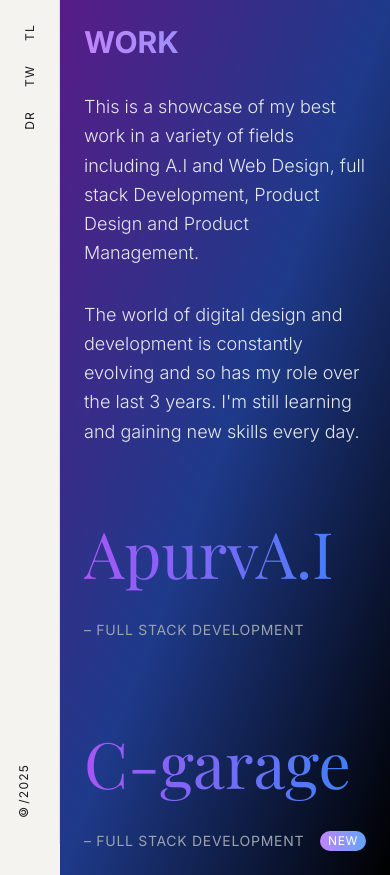
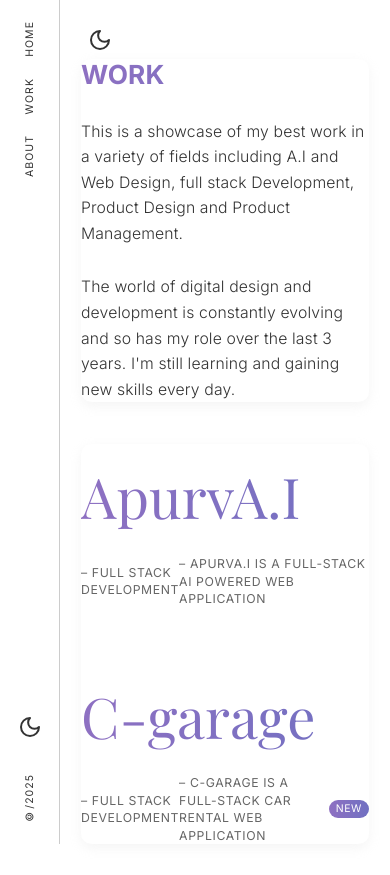
Before and after one commit to harshdev2909/wrapper, a Next.js app: page /work in a window 390 px wide. Built offline with nearby package versions, Linux system fonts and the light colour scheme; a web font is replaced by a local one.

Commit message:
ui enhancement

```diff
--- /dev/null
+++ b/app/ThemeToggle.tsx
@@ -0,0 +1,39 @@
+"use client";
+import { useState, useEffect } from "react";
+import { Moon, Sun } from "lucide-react";
+
+export default function ThemeToggle() {
+  const [theme, setTheme] = useState<"light" | "dark">("light");
+
+  useEffect(() => {
+    const savedTheme = localStorage.getItem("theme") as "light" | "dark" | null;
+    if (savedTheme) {
+      console.log("Applying saved theme:", savedTheme);
+      setTheme(savedTheme);
+      document.documentElement.classList.toggle("dark", savedTheme === "dark");
+    } else {
+      const prefersDark = window.matchMedia("(prefers-color-scheme: dark)").matches;
+      console.log("Applying system preference:", prefersDark ? "dark" : "light");
+      setTheme(prefersDark ? "dark" : "light");
+      document.documentElement.classList.toggle("dark", prefersDark);
+    }
+  }, []);
+
+  const toggleTheme = () => {
+    const newTheme = theme === "light" ? "dark" : "light";
+    console.log("Toggling to theme:", newTheme);
+    setTheme(newTheme);
+    localStorage.setItem("theme", newTheme);
+    document.documentElement.classList.toggle("dark", newTheme === "dark");
+  };
+
+  return (
+    <button
+      onClick={toggleTheme}
+      className="theme-toggle"
+      aria-label="Toggle theme"
+    >
+      {theme === "light" ? <Moon size={24} /> : <Sun size={24} />}
+    </button>
+  );
+}
--- a/app/about/page.tsx
+++ b/app/about/page.tsx
@@ -11,7 +11,6 @@ gsap.registerPlugin(ScrollTrigger);
 export default function AboutPage() {
   // GSAP animations on mount
   useEffect(() => {
-    // Left section animation (fade in and slide up)
     gsap.fromTo(
       ".left-section",
       { opacity: 0, y: 50 },
@@ -27,7 +26,6 @@ export default function AboutPage() {
       }
     );
 
-    // Right section animation (fade in and slide up)
     gsap.fromTo(
       ".right-section",
       { opacity: 0, y: 50 },
@@ -44,48 +42,84 @@ export default function AboutPage() {
     );
   }, []);
 
-  // Framer Motion variants for text and quote
+  // Framer Motion variants for text, quote, and image with enhanced animations
   const textVariants = {
-    initial: { opacity: 0, y: 20 },
-    animate: { opacity: 1, y: 0, transition: { duration: 0.5, ease: "easeOut" } },
+    initial: { opacity: 0, y: 20, skewY: 2 },
+    animate: { opacity: 1, y: 0, skewY: 0, transition: { duration: 0.6, ease: "easeOut" } },
     hover: { scale: 1.02, transition: { duration: 0.3 } },
   };
 
+  const paragraphVariants = {
+    initial: { opacity: 0, y: 20, x: -10 },
+    animate: { opacity: 1, y: 0, x: 0, transition: { duration: 0.7, ease: [0.6, -0.05, 0.01, 0.9] } }, // Custom ease (back.out-like)
+    hover: { x: 5, transition: { duration: 0.3 } },
+  };
+
+  const imageVariants = {
+    initial: { opacity: 0, scale: 0.95, rotate: -2 },
+    animate: { opacity: 1, scale: 1, rotate: 0, transition: { duration: 0.8, ease: "easeOut" } },
+  };
+
   return (
-    <main className="min-h-screen bg-gradient-to-br from-purple-900 via-blue-900 to-black text-white p-6 md:p-12 lg:p-16">
+    <main className="min-h-screen bg-[hsl(var(--background))] animated-bg text-[hsl(var(--foreground))] p-6 md:p-12 lg:p-16">
       <div className="max-w-7xl mx-auto">
         <div className="grid grid-cols-1 lg:grid-cols-2 gap-12 lg:gap-24">
           {/* Left Section */}
           <motion.div
             className="left-section space-y-8"
-            initial={{ opacity: 0 }}
-            animate={{ opacity: 1 }}
-            transition={{ duration: 0.8 }}
+            initial={{ opacity: 0, skewX: 3 }}
+            animate={{ opacity: 1, skewX: 0 }}
+            transition={{ duration: 0.8, ease: "easeOut" }}
           >
-            <h1 className="text-[5rem] md:text-[8rem] font-serif leading-[0.85] bg-clip-text text-transparent bg-gradient-to-r from-purple-400 to-blue-400">
-              About
-            </h1>
-            <motion.h2
-              className="text-4xl md:text-5xl font-serif leading-tight bg-clip-text text-transparent bg-gradient-to-r from-purple-500 to-blue-500"
+            <motion.h1
+              className="text-[5rem] md:text-[8rem] font-serif leading-[0.85] bg-clip-text text-transparent bg-gradient-to-r from-[hsl(var(--primary))] to-[hsl(var(--secondary))]"
               variants={textVariants}
               initial="initial"
               animate="animate"
+              transition={{ delay: 0 }}
+            >
+              About
+            </motion.h1>
+            <motion.h2
+              className="text-4xl md:text-5xl font-serif leading-tight bg-clip-text text-transparent bg-gradient-to-r from-[hsl(var(--primary))] to-[hsl(var(--secondary))]"
+              variants={textVariants}
+              initial="initial"
+              animate="animate"
+              transition={{ delay: 0.2 }}
             >
               I'm Apurv. A software developer, innovator, and problem solver.
             </motion.h2>
-            <div className="space-y-6 text-lg font-light leading-relaxed text-gray-200">
-              <motion.p variants={textVariants} initial="initial" animate="animate" transition={{ delay: 0.1 }}>
+            <div className="space-y-6 text-lg font-light leading-relaxed text-[hsl(var(--foreground))]">
+              <motion.p
+                variants={paragraphVariants}
+                initial="initial"
+                animate="animate"
+                whileHover="hover"
+                transition={{ delay: 0.4 }}
+              >
                 My journey in software development began with writing my first Python script, and since then, I've been
                 hooked on building solutions that make an impact. From full-stack web applications to AI-driven platforms,
                 I thrive on turning complex problems into elegant, scalable code.
               </motion.p>
-              <motion.p variants={textVariants} initial="initial" animate="animate" transition={{ delay: 0.2 }}>
+              <motion.p
+                variants={paragraphVariants}
+                initial="initial"
+                animate="animate"
+                whileHover="hover"
+                transition={{ delay: 0.6 }}
+              >
                 Over the years, I've worked with technologies like Node.js, React, Python, LangChain, PyTorch, and APIs
                 like Grok API to create projects ranging from car rental platforms to AI course generators. My experience
                 spans front-end development, back-end systems, and machine learning, with a passion for integrating AI to
                 enhance user experiences.
               </motion.p>
-              <motion.p variants={textVariants} initial="initial" animate="animate" transition={{ delay: 0.3 }}>
+              <motion.p
+                variants={paragraphVariants}
+                initial="initial"
+                animate="animate"
+                whileHover="hover"
+                transition={{ delay: 0.8 }}
+              >
                 What drives me as a developer is crafting software that solves real-world problems, whether it's helping
                 users rent a car seamlessly or guiding learners through personalized AI roadmaps. I’m also an active
                 contributor to open-source projects, believing in the power of collaboration to push technology forward.
@@ -96,12 +130,13 @@ export default function AboutPage() {
               variants={textVariants}
               initial="initial"
               animate="animate"
-              transition={{ delay: 0.4 }}
+              whileHover="hover"
+              transition={{ delay: 1.0 }}
             >
-              <p className="text-lg font-light text-gray-200">
+              <p className="text-lg font-light text-[hsl(var(--foreground))]">
                 This is one of my favorite quotes (by Linus Torvalds):
               </p>
-              <blockquote className="text-3xl md:text-4xl font-serif leading-tight bg-clip-text text-transparent bg-gradient-to-r from-purple-400 to-blue-400">
+              <blockquote className="text-3xl md:text-4xl font-serif leading-tight bg-clip-text text-transparent bg-gradient-to-r from-[hsl(var(--primary))] to-[hsl(var(--secondary))]">
                 "Talk is cheap. Show me the code."
               </blockquote>
             </motion.div>
@@ -110,18 +145,24 @@ export default function AboutPage() {
           {/* Right Section */}
           <motion.div
             className="right-section lg:pt-24"
-            initial={{ opacity: 0 }}
-            animate={{ opacity: 1 }}
-            transition={{ duration: 0.8, delay: 0.2 }}
+            initial={{ opacity: 0, skewX: -3 }}
+            animate={{ opacity: 1, skewX: 0 }}
+            transition={{ duration: 0.8, ease: "easeOut", delay: 0.2 }}
           >
-            <div className="relative aspect-[3/4] w-full">
+            <motion.div
+              className="relative aspect-[3/4] w-full"
+              variants={imageVariants}
+              initial="initial"
+              animate="animate"
+              transition={{ delay: 0.4 }}
+            >
               <Image
                 src="/placeholder.svg?height=800&width=600"
                 alt="Developer coding setup"
                 fill
-                className="object-cover rounded-lg"
+                className="object-cover rounded-lg border-[hsl(var(--border))]"
               />
-            </div>
+            </motion.div>
           </motion.div>
         </div>
       </div>
--- a/app/globals.css
+++ b/app/globals.css
@@ -2,21 +2,10 @@
 @tailwind components;
 @tailwind utilities;
 
-:root {
-  --foreground-rgb: 26, 26, 26;
-  --background-rgb: 245, 243, 239;
-}
-
-@media (prefers-color-scheme: dark) {
-  :root {
-    --foreground-rgb: 255, 255, 255;
-    --background-rgb: 0, 0, 0;
-  }
-}
-
 body {
-  color: rgb(var(--foreground-rgb));
-  background: rgb(var(--background-rgb));
+  color: hsl(var(--foreground));
+  background: hsl(var(--background));
+  transition: background-color 0.3s ease, color 0.3s ease;
 }
 
 @layer base {
@@ -24,48 +13,104 @@ body {
     --font-playfair: "Playfair Display", serif;
     --font-inter: "Inter", sans-serif;
 
-    --background: 0 0% 100%;
-    --foreground: 0 0% 3.9%;
+    --background: 0 0% 100%; /* White for Home, ContactPage, AboutPage, WorkPage */
+    --foreground: 0 0% 20%; /* Near black for contrast */
     --card: 0 0% 100%;
-    --card-foreground: 0 0% 3.9%;
+    --card-foreground: 0 0% 20%;
     --popover: 0 0% 100%;
-    --popover-foreground: 0 0% 3.9%;
-    --primary: 0 0% 9%;
-    --primary-foreground: 0 0% 98%;
-    --secondary: 0 0% 96.1%;
-    --secondary-foreground: 0 0% 9%;
-    --muted: 0 0% 96.1%;
-    --muted-foreground: 0 0% 45.1%;
-    --accent: 0 0% 96.1%;
-    --accent-foreground: 0 0% 9%;
+    --popover-foreground: 0 0% 20%;
+    --primary: 262 40% 60%; /* Purple for gradients */
+    --primary-foreground: 0 0% 100%;
+    --secondary: 240 40% 60%; /* Blue for gradients */
+    --secondary-foreground: 0 0% 100%;
+    --muted: 0 0% 90%;
+    --muted-foreground: 0 0% 40%;
+    --accent: 0 0% 90%;
+    --accent-foreground: 0 0% 20%;
     --destructive: 0 84.2% 60.2%;
-    --destructive-foreground: 0 0% 98%;
-    --border: 0 0% 89.8%;
-    --input: 0 0% 89.8%;
-    --ring: 0 0% 3.9%;
-    --radius: 0.5rem;
+    --destructive-foreground: 0 0% 100%;
+    --border: 0 0% 80%;
+    --input: 0 0% 80%;
+    --ring: 262 40% 60%;
+    --radius: 0.75rem; /* Increased for softer corners */
+
+    /* Custom gradient for light mode */
+    --gradient-start: 262 50% 65%;
+    --gradient-via: 240 50% 65%;
+    --gradient-end: 0 0% 95%;
   }
 
   .dark {
-    --background: 0 0% 3.9%;
-    --foreground: 0 0% 98%;
-    --card: 0 0% 3.9%;
-    --card-foreground: 0 0% 98%;
-    --popover: 0 0% 3.9%;
-    --popover-foreground: 0 0% 98%;
-    --primary: 0 0% 98%;
-    --primary-foreground: 0 0% 9%;
-    --secondary: 0 0% 14.9%;
-    --secondary-foreground: 0 0% 98%;
-    --muted: 0 0% 14.9%;
-    --muted-foreground: 0 0% 63.9%;
-    --accent: 0 0% 14.9%;
-    --accent-foreground: 0 0% 98%;
+    --background: 0 0% 0%; /* Pure black for dark mode */
+    --foreground: 0 0% 95%; /* Near white for contrast */
+    --card: 0 0% 10%;
+    --card-foreground: 0 0% 95%;
+    --popover: 0 0% 10%;
+    --popover-foreground: 0 0% 95%;
+    --primary: 262 50% 75%; /* Brighter purple for dark mode */
+    --primary-foreground: 0 0% 20%;
+    --secondary: 240 50% 75%; /* Brighter blue for dark mode */
+    --secondary-foreground: 0 0% 20%;
+    --muted: 0 0% 20%;
+    --muted-foreground: 0 0% 60%;
+    --accent: 0 0% 20%;
+    --accent-foreground: 0 0% 95%;
     --destructive: 0 62.8% 30.6%;
-    --destructive-foreground: 0 0% 98%;
-    --border: 0 0% 14.9%;
-    --input: 0 0% 14.9%;
-    --ring: 0 0% 83.1%;
+    --destructive-foreground: 0 0% 95%;
+    --border: 0 0% 25%;
+    --input: 0 0% 25%;
+    --ring: 262 50% 75%;
+
+    /* Custom gradient for dark mode */
+    --gradient-start: 262 50% 55%;
+    --gradient-via: 240 50% 55%;
+    --gradient-end: 0 0% 10%;
+  }
+
+  /* Page-specific background for ProjectPage light theme */
+
+
+  .dark .project-page-light {
+    background: hsl(var(--background)); /* Use --background (black) in dark mode */
+  }
+
+  /* Enhanced background gradient animation */
+  .animated-bg {
+    background: linear-gradient(
+      60deg,
+      hsl(var(--background)),
+      hsl(var(--gradient-start) / 0.15),
+      hsl(var(--gradient-via) / 0.15),
+      hsl(var(--gradient-end) / 0.1),
+      hsl(var(--background))
+    );
+    background-size: 300% 300%;
+    animation: gradientShift 12s ease infinite;
+  }
+
+  .dark .animated-bg {
+    background: linear-gradient(
+      60deg,
+      hsl(var(--background)),
+      hsl(var(--gradient-start) / 0.25),
+      hsl(var(--gradient-via) / 0.25),
+      hsl(var(--gradient-end) / 0.2),
+      hsl(var(--background))
+    );
+    background-size: 300% 300%;
+    animation: gradientShift 12s ease infinite;
+  }
+
+  @keyframes gradientShift {
+    0% {
+      background-position: 0% 50%;
+    }
+    50% {
+      background-position: 100% 50%;
+    }
+    100% {
+      background-position: 0% 50%;
+    }
   }
 }
 
@@ -74,12 +119,87 @@ body {
     @apply border-border;
   }
   body {
-    @apply antialiased;
+    @apply antialiased tracking-[0.01em]; /* Subtle letter-spacing */
   }
   .font-serif {
     font-family: var(--font-playfair);
+    line-height: 1.4; /* Improved readability */
   }
   body {
     font-family: var(--font-inter);
+    line-height: 1.6; /* Enhanced readability */
+  }
+
+  /* Theme toggle styling with glow effect */
+  .theme-toggle {
+    background: none;
+    border: none;
+    cursor: pointer;
+    color: hsl(var(--foreground));
+    transition: color 0.3s ease, transform 0.2s ease;
+    font-size: 1.5rem;
+    padding: 0.75rem;
+    border-radius: var(--radius);
+    position: relative;
+  }
+  .theme-toggle:hover {
+    opacity: 0.9;
+    transform: scale(1.1);
+  }
+  .theme-toggle::after {
+    content: '';
+    position: absolute;
+    top: 50%;
+    left: 50%;
+    transform: translate(-50%, -50%);
+    width: 100%;
+    height: 100%;
+    border-radius: var(--radius);
+    box-shadow: 0 0 8px 2px hsl(var(--primary) / 0.3);
+    opacity: 0;
+    transition: opacity 0.3s ease;
+    z-index: -1;
+  }
+  .theme-toggle:hover::after {
+    opacity: 1;
+  }
+
+  /* Focus states for accessibility */
+  .theme-toggle:focus-visible {
+    outline: 2px solid hsl(var(--ring));
+    outline-offset: 2px;
+  }
+
+  /* Card and section styling */
+  .card, .contact-section, .left-section, .right-section {
+    box-shadow: 0 4px 12px hsl(var(--border) / 0.2);
+    border-radius: var(--radius);
+    transition: box-shadow 0.3s ease;
+  }
+  .card:hover, .contact-section:hover, .left-section:hover, .right-section:hover {
+    box-shadow: 0 6px 16px hsl(var(--border) / 0.3);
+  }
+
+  /* Links and buttons */
+  a, button {
+    transition: color 0.3s ease, background-color 0.3s ease, transform 0.2s ease;
+  }
+  a:hover, button:hover {
+    transform: translateY(-1px);
+  }
+  a:focus-visible, button:focus-visible {
+    outline: 2px solid hsl(var(--ring));
+    outline-offset: 2px;
+  }
+
+  /* Responsive typography */
+  @media (max-width: 640px) {
+    html {
+      font-size: 14px;
+    }
+    .theme-toggle {
+      padding: 0.5rem;
+      font-size: 1.25rem;
+    }
   }
 }
--- a/app/layout.tsx
+++ b/app/layout.tsx
@@ -1,67 +1,75 @@
-import type React from "react"
-import type { Metadata } from "next"
-import { Playfair_Display, Inter } from "next/font/google"
-import "./globals.css"
-import Link from "next/link"
+// app/layout.tsx
+import type React from "react";
+import type { Metadata } from "next";
+import { Playfair_Display, Inter } from "next/font/google";
+import "./globals.css";
+import Link from "next/link";
+import ThemeToggle from "./ThemeToggle"; // Import the new client component
 
 const playfair = Playfair_Display({
   subsets: ["latin"],
   variable: "--font-playfair",
   display: "swap",
-})
+});
 
 const inter = Inter({
   subsets: ["latin"],
   variable: "--font-inter",
   display: "swap",
-})
+});
 
 export const metadata: Metadata = {
-  title: "Apurv Gaikwad | Product Designer & Developer",
+  title: "Apurv Gaikwad | Software Developer ",
   description: "Product Designer / Webflow Developer / Software developer",
-    generator: 'Apurv'
-}
+  generator: "Apurv",
+};
 
 export default function RootLayout({
   children,
 }: Readonly<{
-  children: React.ReactNode
+  children: React.ReactNode;
 }>) {
   return (
-    <html lang="en">
-      <body className={`${playfair.variable} ${inter.variable} antialiased`}>
-        <div className="flex min-h-screen bg-[#f5f3ef] text-[#1a1a1a]">
-          <div className="fixed left-0 top-0 bottom-0 w-[60px] md:w-[80px] flex flex-col justify-between py-6 px-4 border-r border-[#e0ddd7]">
+    <html lang="en" suppressHydrationWarning>
+      <body className={`${playfair.variable} ${inter.variable}`}>
+        <div className="flex min-h-screen">
+          <div className="fixed left-0 top-0 bottom-0 w-[60px] md:w-[80px] flex flex-col justify-between py-6 px-4 border-r">
             <div className="flex flex-col items-center gap-6">
               <Link
                 href="/"
                 className="rotate-180 text-xs tracking-widest uppercase"
                 style={{ writingMode: "vertical-rl" }}
               >
-                TL
+                HOME
               </Link>
               <Link
                 href="/work"
                 className="rotate-180 text-xs tracking-widest uppercase"
                 style={{ writingMode: "vertical-rl" }}
               >
-                TW
+                WORK
               </Link>
               <Link
                 href="/about"
                 className="rotate-180 text-xs tracking-widest uppercase"
                 style={{ writingMode: "vertical-rl" }}
               >
-                DR
+                ABOUT
               </Link>
             </div>
-            <div className="rotate-180 text-xs tracking-widest" style={{ writingMode: "vertical-rl" }}>
-              ©/2025
+            <div className="flex flex-col items-center gap-8">
+              <ThemeToggle /> {/* Use the client component */}
+              <div
+                className="rotate-180 text-xs tracking-widest"
+                style={{ writingMode: "vertical-rl" }}
+              >
+                ©/2025
+              </div>
             </div>
           </div>
           <div className="flex-1 ml-[60px] md:ml-[80px]">{children}</div>
         </div>
       </body>
     </html>
-  )
+  );
 }
--- a/app/work/page.tsx
+++ b/app/work/page.tsx
@@ -1,9 +1,10 @@
-"use client"
+"use client";
 import { useEffect } from "react";
 import Link from "next/link";
 import { motion } from "framer-motion";
 import gsap from "gsap";
 import { ScrollTrigger } from "gsap/ScrollTrigger";
+import ThemeToggle from "../ThemeToggle";
 
 // Register GSAP ScrollTrigger
 gsap.registerPlugin(ScrollTrigger);
@@ -11,7 +12,6 @@ gsap.registerPlugin(ScrollTrigger);
 export default function WorkPage() {
   // GSAP animations on mount
   useEffect(() => {
-    // Left section animation (fade in and slide up)
     gsap.fromTo(
       ".left-section",
       { opacity: 0, y: 50 },
@@ -27,7 +27,6 @@ export default function WorkPage() {
       }
     );
 
-    // Right section animation (fade in and slide up)
     gsap.fromTo(
       ".right-section",
       { opacity: 0, y: 50 },
@@ -52,8 +51,12 @@ export default function WorkPage() {
   };
 
   return (
-    <main className="min-h-screen bg-gradient-to-br from-purple-900 via-blue-900 to-black text-white p-6 md:p-12 lg:p-16">
-      <div className="max-w-7xl mx-auto">
+    <main className="min-h-screen bg-[hsl(var(--background))] text-[hsl(var(--foreground))] p-6 md:p-12 lg:p-16">
+      <div className="max-w-7xl mx-auto relative">
+        {/* Theme Toggle Button */}
+        <div className="  top-0 right-0">
+          <ThemeToggle />
+        </div>
         <div className="grid grid-cols-1 lg:grid-cols-2 gap-12 lg:gap-24">
           {/* Left Section */}
           <motion.div
@@ -62,14 +65,14 @@ export default function WorkPage() {
             animate={{ opacity: 1 }}
             transition={{ duration: 0.8 }}
           >
-            <h1 className="text-3xl md:text-4xl font-bold bg-clip-text text-transparent bg-gradient-to-r from-purple-400 to-blue-400">
+            <h1 className="text-3xl md:text-4xl font-bold bg-clip-text text-transparent bg-gradient-to-r from-[hsl(var(--primary))] to-[hsl(var(--secondary))]">
               WORK
             </h1>
-            <p className="text-lg md:text-xl font-light leading-relaxed text-gray-200">
+            <p className="text-lg md:text-xl font-light leading-relaxed text-[hsl(var(--foreground))]">
               This is a showcase of my best work in a variety of fields including A.I and Web Design, full stack
               Development, Product Design and Product Management.
             </p>
-            <p className="text-lg md:text-xl font-light leading-relaxed text-gray-200">
+            <p className="text-lg md:text-xl font-light leading-relaxed text-[hsl(var(--foreground))]">
               The world of digital design and development is constantly evolving and so has my role over the last 3
               years. I'm still learning and gaining new skills every day.
             </p>
@@ -92,13 +95,14 @@ export default function WorkPage() {
                 transition={{ delay: index * 0.1 }}
               >
                 <Link href={`/work/${project.id}`} className="block group">
-                  <h2 className="text-[4rem] md:text-[5rem] lg:text-[7rem] font-serif leading-[1.85] bg-clip-text text-transparent bg-gradient-to-r from-purple-500 to-blue-500 group-hover:from-blue-500 group-hover:to-purple-500 transition-all duration-300">
+                  <h2 className="text-[4rem] md:text-[5rem] lg:text-[7rem] font-serif leading-[1.85] bg-clip-text text-transparent bg-gradient-to-r from-[hsl(var(--primary))] to-[hsl(var(--secondary))] group-hover:from-[hsl(var(--secondary))] group-hover:to-[hsl(var(--primary))] transition-all duration-300">
                     {project.title}
                   </h2>
                   <div className="flex items-center mt-2">
-                    <span className="text-sm uppercase tracking-wider text-gray-400">– {project.type}</span>
+                    <span className="text-sm uppercase tracking-wider text-[hsl(var(--muted-foreground))]">– {project.type}</span><br/> <br/>
+                    <span className="text-sm uppercase tracking-wider text-[hsl(var(--muted-foreground))]">– {project.disc}</span>
                     {project.isNew && (
-                      <span className="ml-4 px-2 py-0.5 text-xs uppercase tracking-wider bg-gradient-to-r from-purple-400 to-blue-400 text-white rounded-full">
+                      <span className="ml-4 px-2 py-0.5 text-xs uppercase tracking-wider bg-gradient-to-r from-[hsl(var(--primary))] to-[hsl(var(--secondary))] text-[hsl(var(--primary-foreground))] rounded-full">
                         NEW
                       </span>
                     )}
@@ -119,11 +123,13 @@ const projects = [
     title: "ApurvA.I",
     type: "Full stack development",
     isNew: false,
+    disc : "ApurvA.I is a full-stack AI powered web application",
   },
   {
     id: "c-garage",
     title: "C-garage",
     type: "Full stack development",
     isNew: true,
-  }
+    disc : "C-Garage is a full-stack car rental web application",
+  },
 ];
```
Also changed, not shown: app/contact/page.tsx (+18 -10 lines), app/page.tsx (+29 -17 lines), app/work/apurvA.I/page.tsx (+22 -14 lines), app/work/c-garage/page.tsx (+16 -14 lines).
